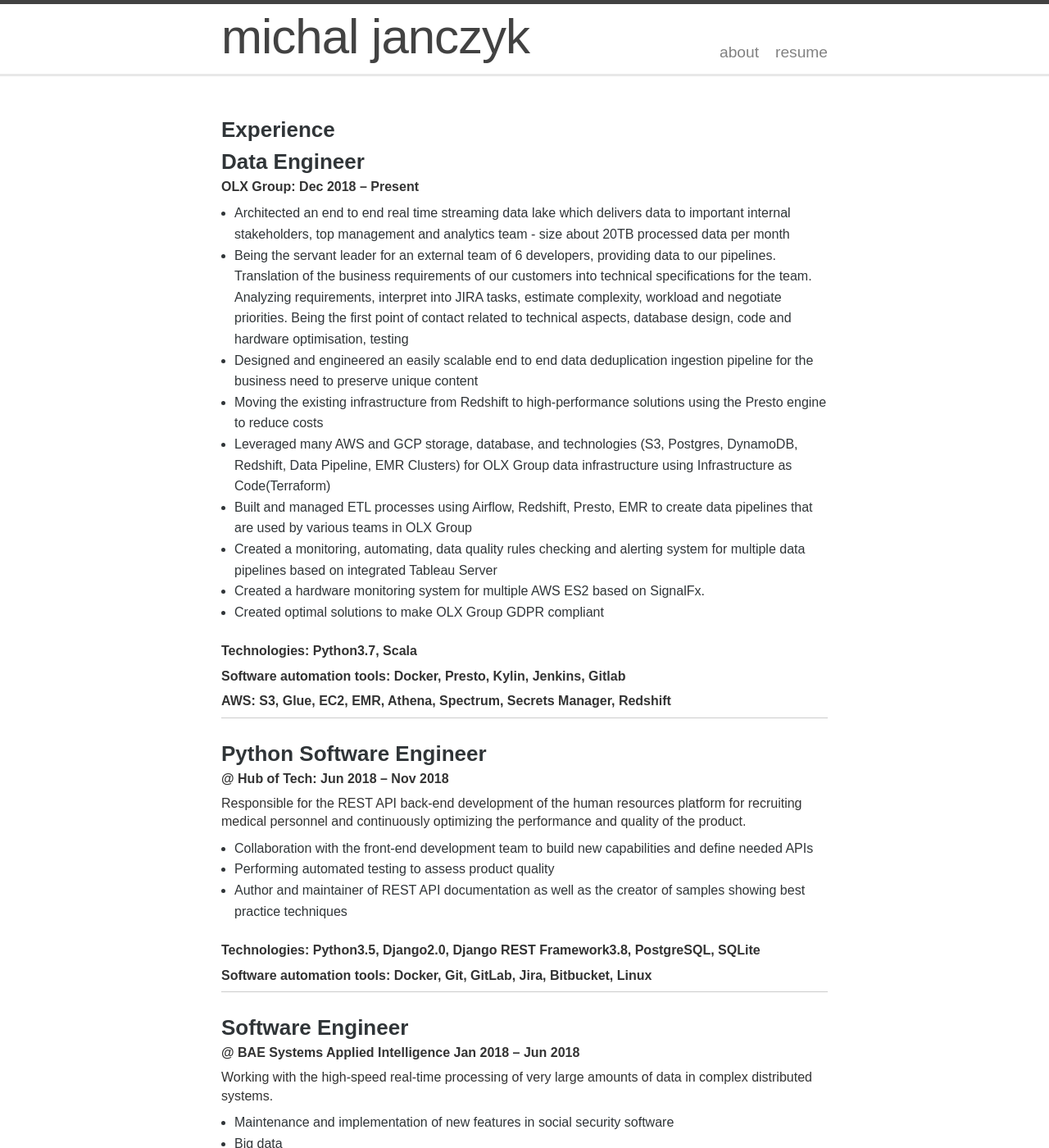
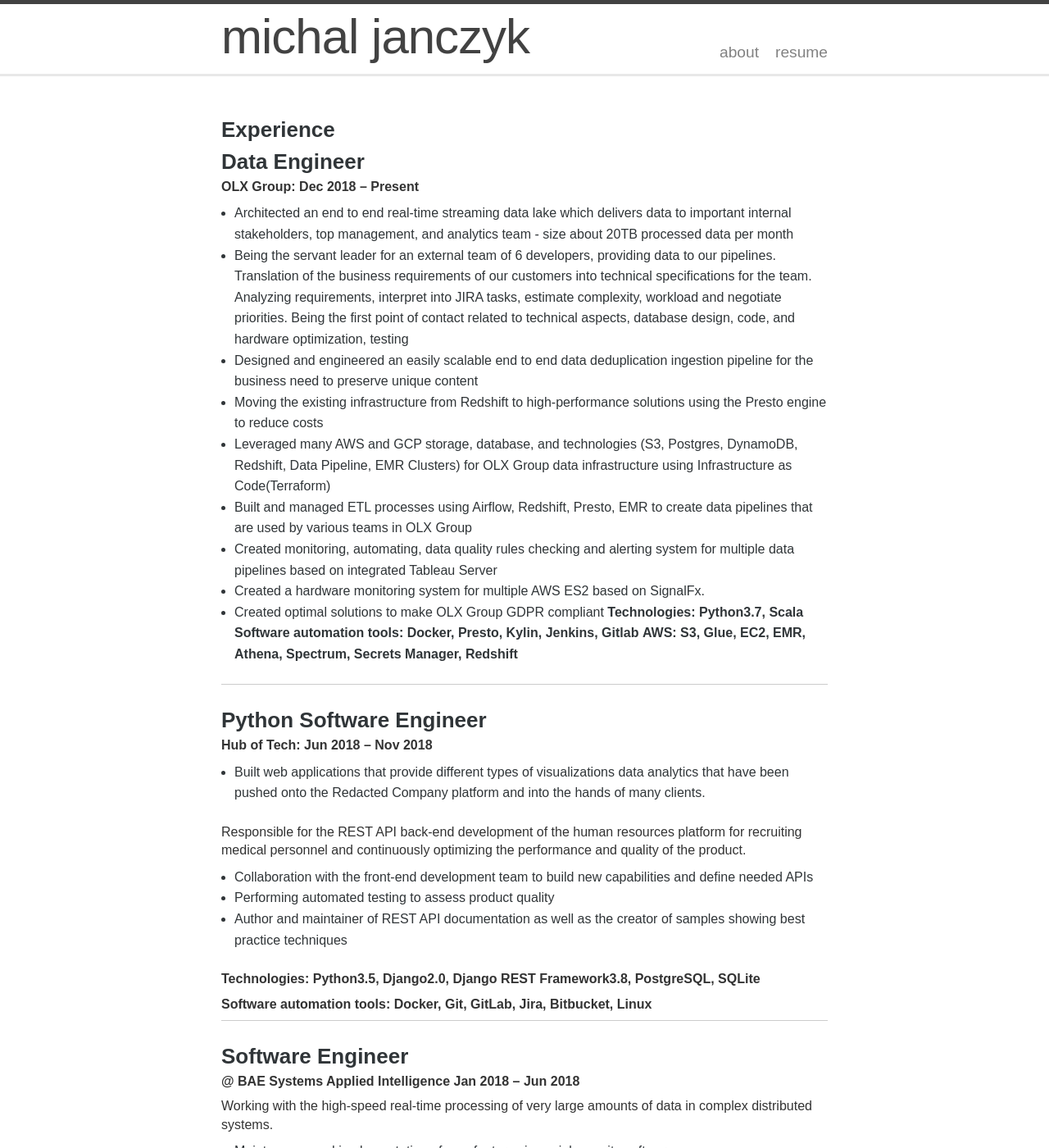
Before and after one commit to michal0janczyk/michaljanczyk.github.io, a Jekyll site: the page built from _pages/resume.markdown, in a window 1280 px wide and 1400 px high. Shown: the whole window at 82% size. Built offline with Jekyll 4.4.1, drawn with Linux system fonts in a browser that asks for light colours.

Commit message:
Update resume.markdown

```diff
--- a/_pages/resume.markdown
+++ b/_pages/resume.markdown
@@ -6,25 +6,24 @@
 ### Experience
 ### Data Engineer
 **OLX Group: Dec 2018 – Present**
-* Architected an end to end real time streaming data lake which delivers data to important internal stakeholders, top management and analytics team - size about 20TB processed data per month
-* Being the servant leader for an external team of 6 developers, providing data to our pipelines. Translation of the business requirements of our customers into technical specifications for the team. Analyzing requirements, interpret into JIRA tasks, estimate complexity, workload and negotiate priorities. Being the first point of contact related to technical aspects, database design, code and hardware optimisation, testing
+* Architected an end to end real-time streaming data lake which delivers data to important internal stakeholders, top management, and analytics team - size about 20TB processed data per month
+* Being the servant leader for an external team of 6 developers, providing data to our pipelines. Translation of the business requirements of our customers into technical specifications for the team. Analyzing requirements, interpret into JIRA tasks, estimate complexity, workload and negotiate priorities. Being the first point of contact related to technical aspects, database design, code, and hardware optimization, testing
 * Designed and engineered an easily scalable end to end data deduplication ingestion pipeline for the business need to preserve unique content
 * Moving the existing infrastructure from Redshift to high-performance solutions using the Presto engine to reduce costs
 * Leveraged many AWS and GCP storage, database, and technologies (S3, Postgres, DynamoDB, Redshift, Data Pipeline, EMR Clusters) for OLX Group data infrastructure using Infrastructure as Code(Terraform)
 * Built and managed ETL processes using Airflow, Redshift, Presto, EMR to create data pipelines that are used by various teams in OLX Group
-* Created a monitoring, automating, data quality rules checking and alerting system for multiple data pipelines based on integrated Tableau Server
+* Created monitoring, automating, data quality rules checking and alerting system for multiple data pipelines based on integrated Tableau Server
 * Created a hardware monitoring system for multiple AWS ES2 based on SignalFx.
 * Created optimal solutions to make OLX Group GDPR compliant
-
 **Technologies: Python3.7, Scala**
-
 **Software automation tools: Docker, Presto, Kylin, Jenkins, Gitlab**
-
 **AWS: S3, Glue, EC2, EMR, Athena, Spectrum, Secrets Manager, Redshift**
 
 -----
 ### Python Software Engineer
-**@ Hub of Tech: Jun 2018 – Nov 2018**
+**Hub of Tech: Jun 2018 – Nov 2018**
+
+* Built web applications that provide different types of visualizations data analytics that have been pushed onto the Redacted Company platform and into the hands of many clients.
 
 Responsible for the REST API back-end development of the human resources platform for recruiting medical personnel and continuously optimizing the performance and quality of the product.
 * Collaboration with the front-end development team to build new capabilities and define needed APIs
```
